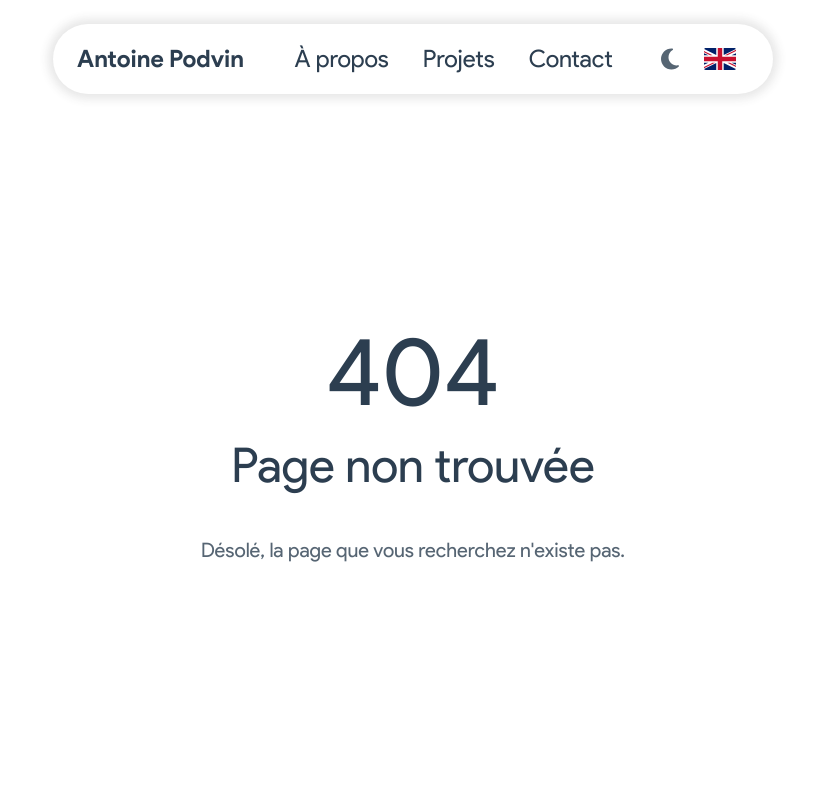
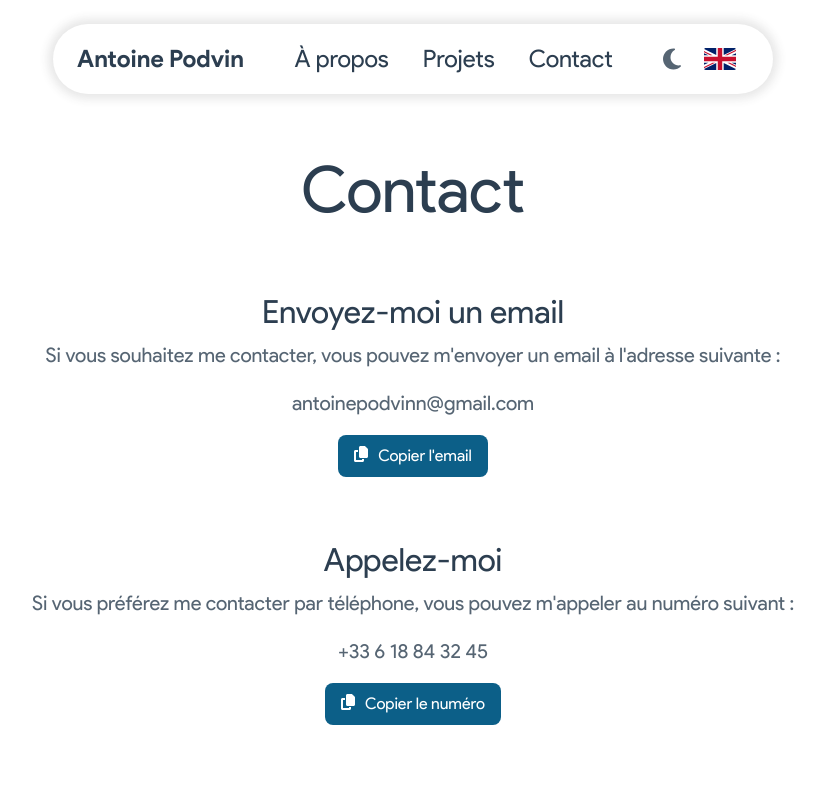
Before and after one commit to antoinepod/Portfolio, a Vue app: page /contact in a window 1280 px wide. Before the commit this address had no page. Shown: the top 793 px of the page, without its empty margins (227-1051 px from the left). Built offline with nearby package versions, Linux system fonts and the light colour scheme.

Commit message:
{~} Updating switch icon animation, header, and text centering in homepage.

```diff
--- a/src/components/Header.vue
+++ b/src/components/Header.vue
@@ -46,11 +46,11 @@ router.beforeResolve((to, from, next) => {
               <AnimatedRouterLink to="/contact">{{ $t('contact.title') }}</AnimatedRouterLink>
             </div>
             <div class="icons">
-              <font-awesome-icon class="font-awesome" :icon="useDarkModeStore().isDark ? 'sun' : 'moon'"
-                @click="darkModeStore.toggleDarkMode()" />
-              <img v-if="$i18n.locale === 'fr'" src="@/assets/images/flags/en.svg" alt="English flag"
+              <IconSwitchAnimation class="font-awesome" :value="useDarkModeStore().isDark" icon_true="sun"
+                icon_false="moon" @click="darkModeStore.toggleDarkMode()" />
+              <img class="flag" v-if="$i18n.locale === 'fr'" src="@/assets/images/flags/en.svg" alt="English flag"
                 @click="changeLang('en')" />
-              <img v-else src="@/assets/images/flags/fr.svg" alt="French flag" @click="changeLang('fr')" />
+              <img class="flag" v-else src="@/assets/images/flags/fr.svg" alt="French flag" @click="changeLang('fr')" />
             </div>
           </div>
         </div>
@@ -146,6 +146,15 @@ router.beforeResolve((to, from, next) => {
           width: 2rem;
         }
 
+        .flag {
+          transition: all 0.2s ease-in-out;
+
+          &:hover {
+            transform: translateY(-0.1rem);
+            box-shadow: 0px 0px 5px 2px var(--color-border);
+          }
+        }
+
         @media screen and (max-width: 767px) {
           flex-direction: column-reverse;
 
--- a/src/components/IconSwitchAnimation.vue
+++ b/src/components/IconSwitchAnimation.vue
@@ -26,6 +26,11 @@ const props = defineProps<{
     position: absolute;
     top: 0;
     left: 0;
+    transition: transform 0.2s ease-in-out;
+
+    &:hover {
+      transform: translateY(-0.1rem);
+    }
   }
 
   .spin-enter-active {
--- a/src/router/index.ts
+++ b/src/router/index.ts
@@ -1,7 +1,9 @@
 import { createRouter, createWebHistory } from 'vue-router'
+
 import HomeView from '../views/HomeView.vue'
 import AboutView from '../views/AboutView.vue'
 import NotFoundView from '../views/NotFoundView.vue'
+import ContactView from '../views/ContactView.vue'
 
 const router = createRouter({
   history: createWebHistory(import.meta.env.BASE_URL),
@@ -14,10 +16,12 @@ const router = createRouter({
     {
       path: '/about',
       name: 'about',
-      // route level code-splitting
-      // this generates a separate chunk (About.[hash].js) for this route
-      // which is lazy-loaded when the route is visited.
       component: AboutView
+    },
+    {
+      path: '/contact',
+      name: 'contact',
+      component: ContactView
     },
     {
       path: '/:pathMatch(.*)*',
--- a/src/views/HomeView.vue
+++ b/src/views/HomeView.vue
@@ -57,6 +57,7 @@ import AnimatedRouterLink from '@/components/AnimatedRouterLink.vue';
 
     .title-text {
       width: 33dvw;
+      text-align: left;
 
       h4 {
         margin: 2rem 0;
```
